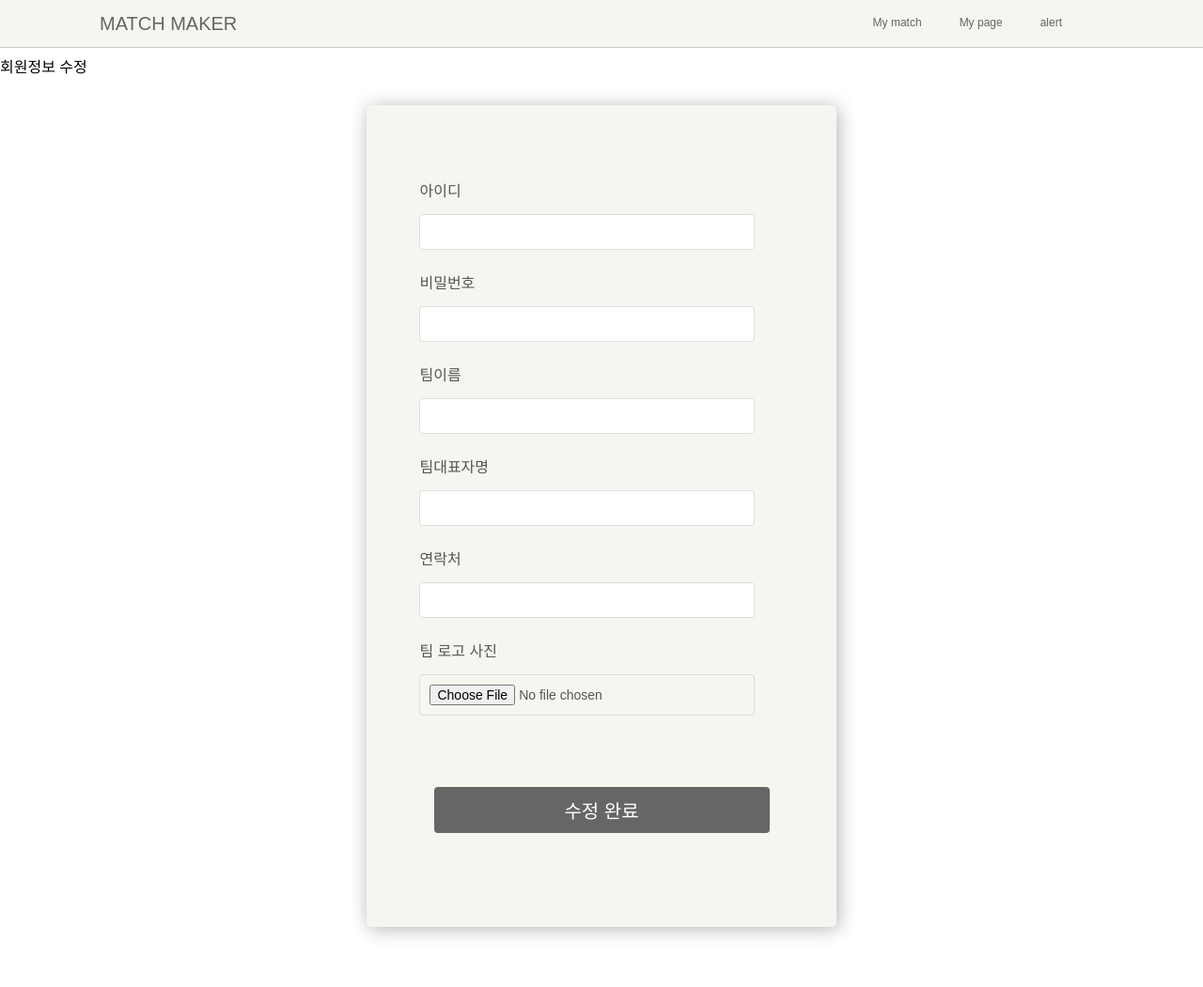
After one commit to aetklimatcha/KickMaker-Project, a Node project: template views/editTeam.ejs in a window 1280 px wide. The commit adds this page. Shown: the whole page at 94% size. Run offline with Node 20 templates, Linux system fonts and the light colour scheme; the template is opened without the code that fills it, so the values that code supplies are empty.

Commit message:
[ㅎㅅ]회원정보수정, 팀로고이미지 db 로드

```diff
--- /dev/null
+++ b/views/editTeam.ejs
@@ -0,0 +1,50 @@
+<!DOCTYPE html>
+<html lang="en">
+<head>
+  <meta charset="UTF-8">
+  <meta http-equiv="X-UA-Compatible" content="IE=edge">
+  <meta name="viewport" content="width=device-width, initial-scale=1.0">
+  <title>회원가입</title>
+  <link href="https://cdn.jsdelivr.net/npm/reset-css@5.0.1/reset.min.css" rel="stylesheet" />
+  <link href="https://fonts.googleapis.com/icon?family=Material+Icons" rel="stylesheet">
+  <link rel="stylesheet" href="../public/stylesheets/common.css">
+  <link rel="stylesheet" href="../public/stylesheets/signup.css">
+</head>
+<body>
+  <!--HEADER-->
+    <!--HEADER-->
+    <header>
+      <%- include ("./header.ejs") %>
+    </header>
+
+  <!-- 회원정보 수정 섹션 -->
+  <section class="editTeam">
+    <pre>
+
+      <p>
+      <h1>회원정보 수정</h1>
+    <div class="signup__card">
+      <form action="/signup" method="post">
+          <!--value에 현재 로그인 되어있는 팀 정보 추가 필요-->
+          아이디<br>
+          <input type="text" name="id" value="" ><br>
+          비밀번호<br>
+          <input type="password" name="password" value=""><br>
+          팀이름<br>
+          <input type="text" name="teamname" value="" ><br>
+          팀대표자명<br>
+          <input type="text" name="represent_name" value="" ><br>
+          연락처<br>
+          <input type="text" name="hp" value=""><br>
+          팀 로고 사진<br>
+          <input type="file" id="profile_pic" name="profile_pic" accept="image/*" required><br>
+          <br>
+          <br><input type="submit" value="수정 완료"></input><br>
+      </form>
+      </div>
+      </p>
+    </pre>
+  </section>
+
+</body>
+</html>
--- a/views/team_info.ejs
+++ b/views/team_info.ejs
@@ -30,6 +30,11 @@
         <section>
           <article class="profile">
             <!-- <img src= "팀프로필이미지 링크" alt="프로필 이미지" > -->
+            <!--<% if (Team) { %>
+              <img src="<%=Team.team_image%>" alt="">
+            <% } else { %>
+              <img src="testno.jpg" alt="팀 로고 이미지가 없음">
+            <% } %>-->
             <!--teamname-->
             <p>팀 이름:<% if(Team){ %>
               <%= Team.teamname %>
```
